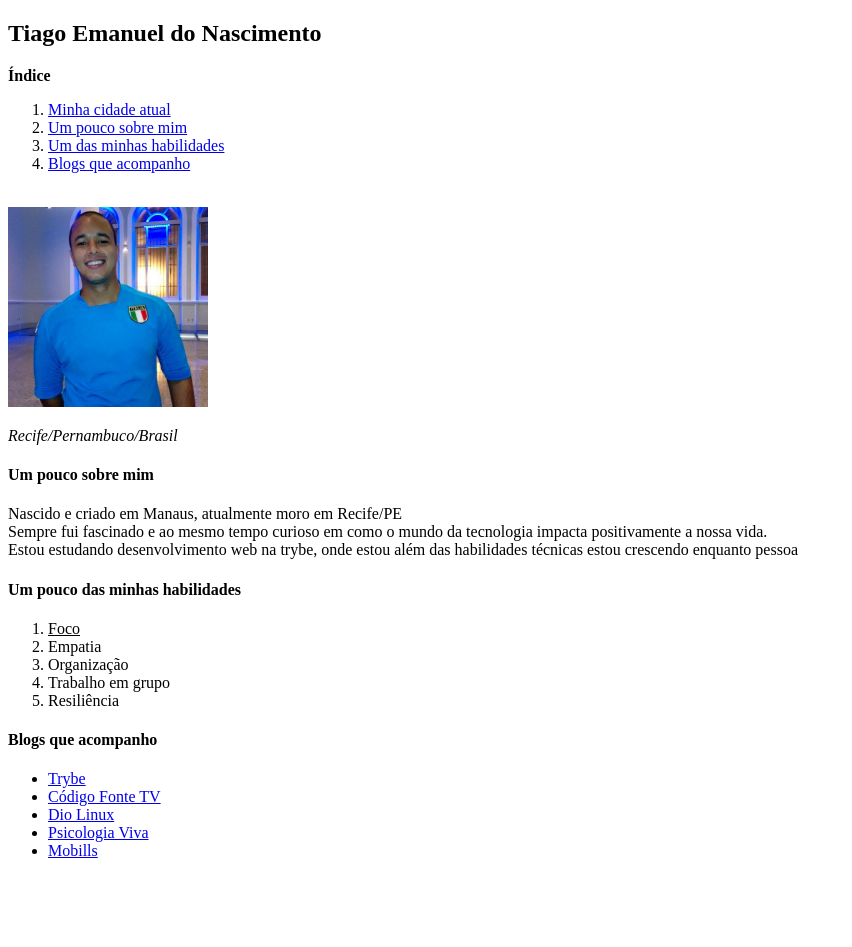
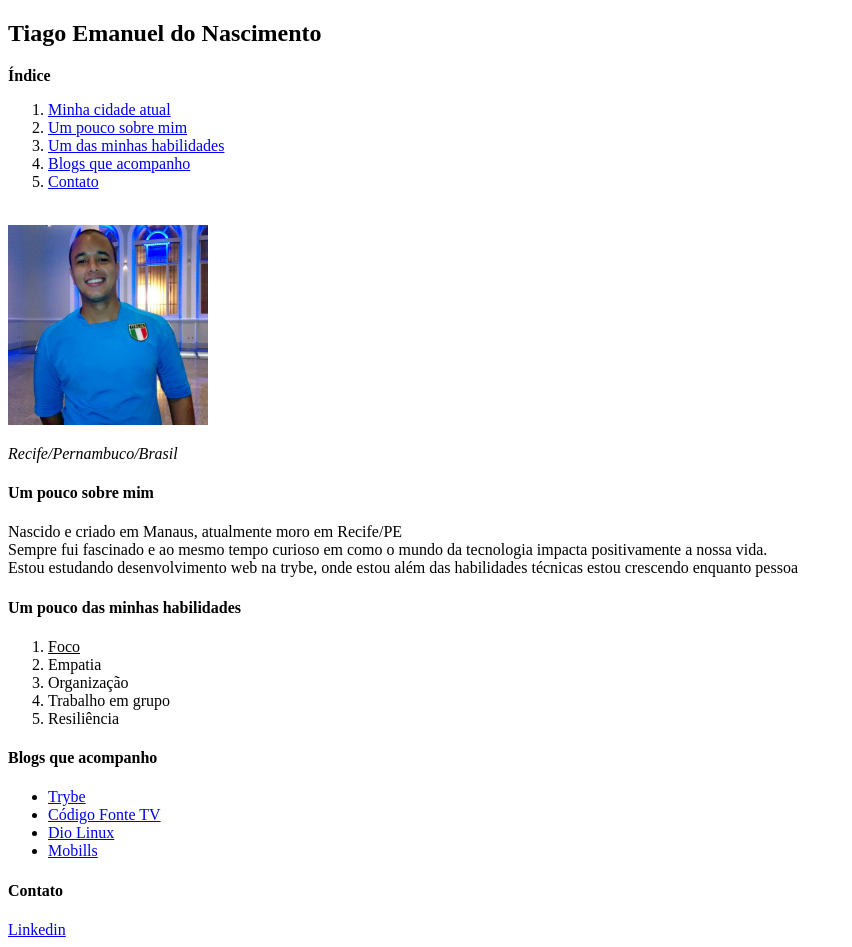
Before and after one commit to TiagoEmanuel8/tiago.portifolio, a plain HTML site: page index.html in a window 1280 px wide. Shown: the whole page, without its empty margins (0-852 px from the left). Before the commit the page ends 876 px from the top, so only its background shows below. Drawn offline with Linux system fonts and the light colour scheme.

Commit message:
adicionei informações de contato

```diff
--- a/index.html
+++ b/index.html
@@ -16,6 +16,7 @@
         <li><a href="#eu">Um pouco sobre mim</a></li>
         <li><a href="#habilidades">Um das minhas habilidades</a></li>
         <li><a href="#blogs">Blogs que acompanho</a></li>
+        <li><a href="#contato">Contato</a></li>
     </ol>
 <br>
     <!-- Minha foto atual contendo a sua descrição-->
@@ -50,18 +51,11 @@
         <li><a href="https://blog.betrybe.com/" target="_blank">Trybe</a></li>
         <li><a href="https://www.codigofonte.com.br/tag/blog" target="_blank">Código Fonte TV</a></li>
         <li><a href="https://diolinux.com.br/" target="_blank">Dio Linux</a></li>
-        <li><a href="https://blog.psicologiaviva.com.br/" target="_blank">Psicologia Viva</a></li>
         <li><a href="https://www.mobills.com.br/blog/" target="_blank">Mobills</a></li>
     </ul>
 
+    <h4 id="contato">Contato</h4>
+    <a href="https://www.linkedin.com/in/tiagoemanuel/" target="_blank">Linkedin</a>
+
 </body>
 </html>
-<!--
-Um link interno para a sua foto;
-
-Partes do seu portfólio destacadas com negrito e/ou itálico;
-
-Um índice com links internos
-    para as diferentes seções do seu portfólio.
-
--->
```
